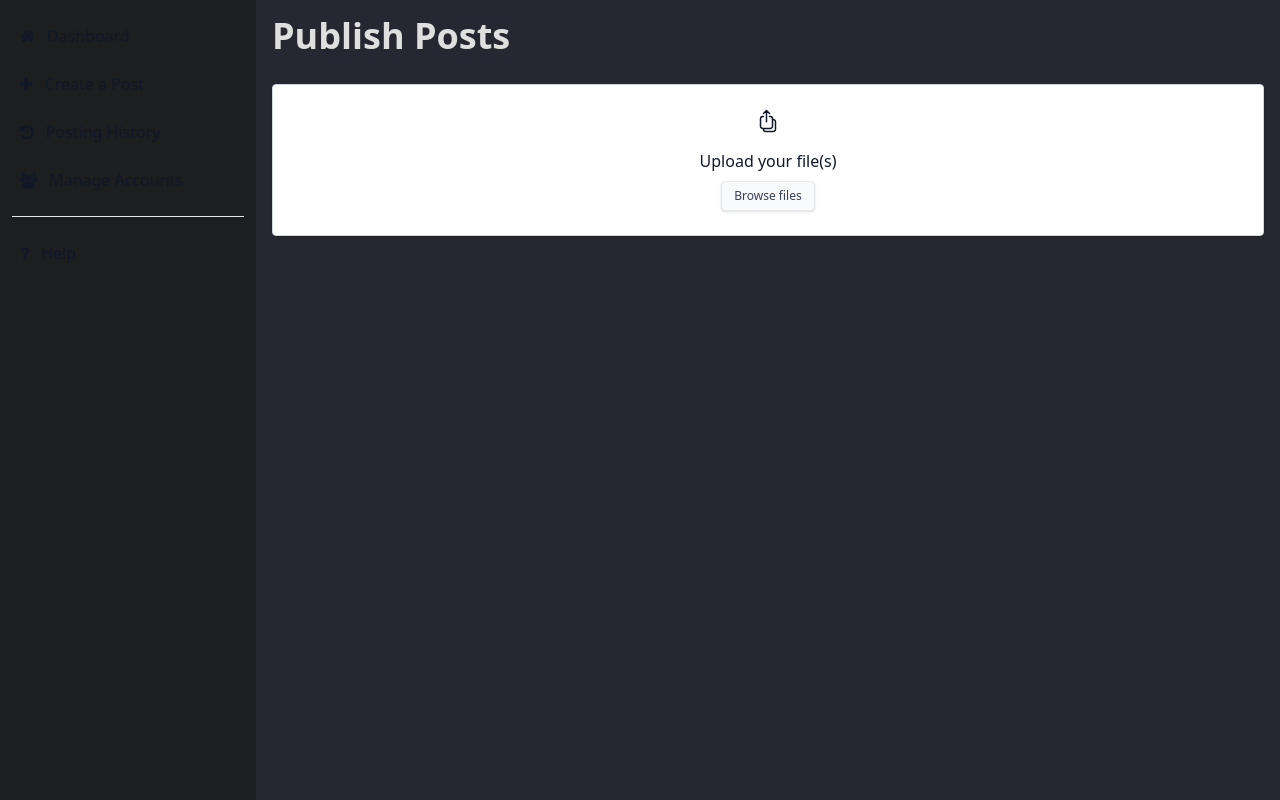
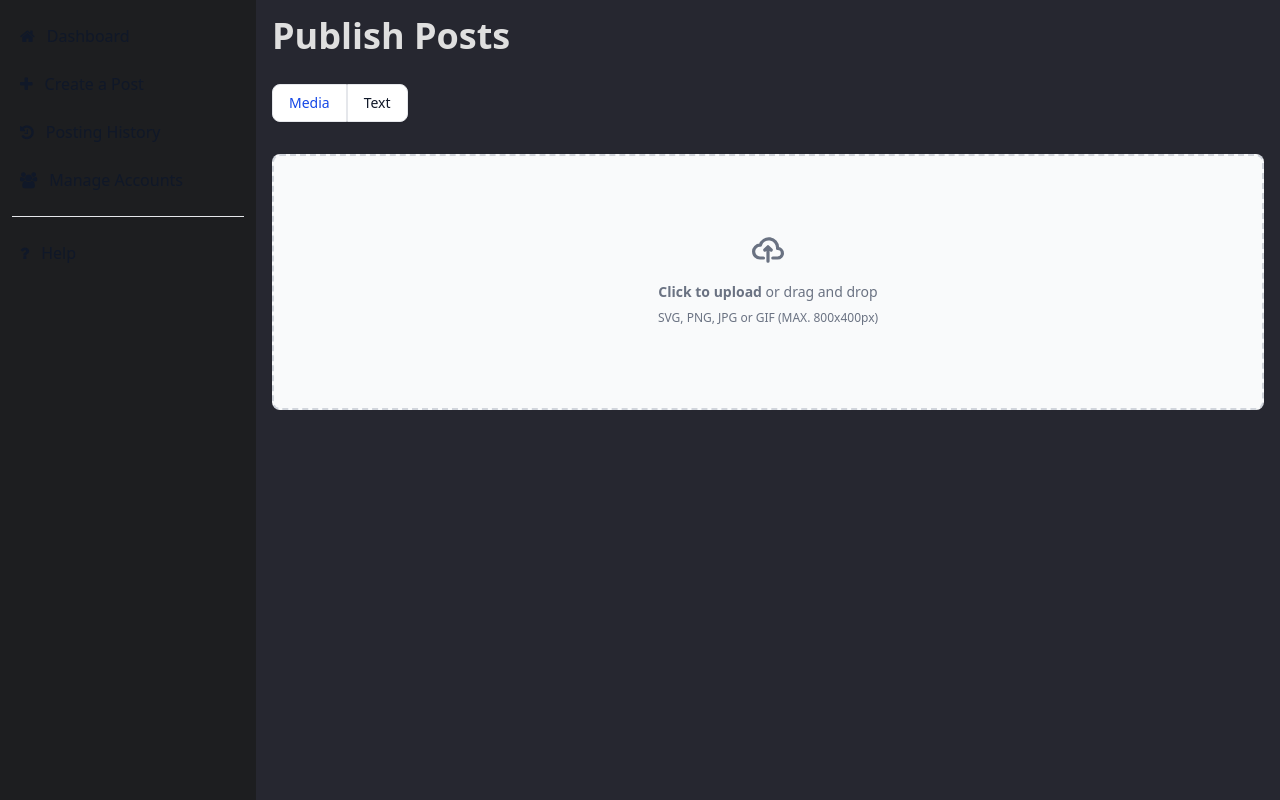
Before and after one commit to salam-07/SocialLink, a Flask app: page /create in a window 1280 px wide. Run offline with Flask 3, Linux system fonts and the light colour scheme.

Commit message:
Add Input Fields

```diff
--- a/sociallinkapp/templates/create_post.html
+++ b/sociallinkapp/templates/create_post.html
@@ -2,33 +2,53 @@
 
 <!-- This file is for the home page of the application-->
 {% block content %}
-<label
-  for="File"
-  class="flex flex-col items-center rounded border border-gray-300 bg-white p-4 text-gray-900 shadow-sm sm:p-6 dark:border-gray-700 dark:bg-gray-900 dark:text-white"
->
-  <svg
-    xmlns="http://www.w3.org/2000/svg"
-    fill="none"
-    viewBox="0 0 24 24"
-    stroke-width="1.5"
-    stroke="currentColor"
-    class="size-6"
-  >
-    <path
-      stroke-linecap="round"
-      stroke-linejoin="round"
-      d="M7.5 7.5h-.75A2.25 2.25 0 0 0 4.5 9.75v7.5a2.25 2.25 0 0 0 2.25 2.25h7.5a2.25 2.25 0 0 0 2.25-2.25v-7.5a2.25 2.25 0 0 0-2.25-2.25h-.75m0-3-3-3m0 0-3 3m3-3v11.25m6-2.25h.75a2.25 2.25 0 0 1 2.25 2.25v7.5a2.25 2.25 0 0 1-2.25 2.25h-7.5a2.25 2.25 0 0 1-2.25-2.25v-.75"
-    />
-  </svg>
 
-  <span class="mt-4 font-medium dark:text-white"> Upload your file(s) </span>
+<div class="inline-flex rounded-md shadow-xs">
+  <a href="#" id="media-btn" onclick="showMedia()" aria-current="page"
+    class="px-4 py-2 text-sm font-medium text-blue-700 bg-white border border-gray-200 rounded-s-lg hover:bg-gray-100 focus:z-10 focus:ring-2 focus:ring-blue-700 focus:text-blue-700 dark:bg-gray-800 dark:border-gray-700 dark:text-white dark:hover:text-white dark:hover:bg-gray-700 dark:focus:ring-blue-500 dark:focus:text-white">
+    Media
+  </a>
+  <a href="#" id="text-btn" onclick="showText()"
+    class="px-4 py-2 text-sm font-medium text-gray-900 bg-white border border-gray-200 rounded-e-lg hover:bg-gray-100 hover:text-blue-700 focus:z-10 focus:ring-2 focus:ring-blue-700 focus:text-blue-700 dark:bg-gray-800 dark:border-gray-700 dark:text-white dark:hover:text-white dark:hover:bg-gray-700 dark:focus:ring-blue-500 dark:focus:text-white">
+    Text
+  </a>
+</div>
 
-  <span
-    class="mt-2 inline-block rounded border border-gray-200 bg-gray-50 px-3 py-1.5 text-center text-xs font-medium text-gray-700 shadow-sm hover:bg-gray-100 dark:border-gray-700 dark:bg-gray-800 dark:text-gray-200 dark:hover:bg-gray-700"
-  >
-    Browse files
-  </span>
+<div id="media-upload" class="flex items-center justify-center w-full mt-8">
+  <label for="dropzone-file"
+    class="flex flex-col items-center justify-center w-full h-64 border-2 border-gray-300 border-dashed rounded-lg cursor-pointer bg-gray-50 dark:hover:bg-gray-800 dark:bg-gray-700 hover:bg-gray-100 dark:border-gray-600 dark:hover:border-gray-500 dark:hover:bg-gray-600">
+    <div class="flex flex-col items-center justify-center pt-5 pb-6">
+      <svg class="w-8 h-8 mb-4 text-gray-500 dark:text-gray-400" aria-hidden="true" xmlns="http://www.w3.org/2000/svg"
+        fill="none" viewBox="0 0 20 16">
+        <path stroke="currentColor" stroke-linecap="round" stroke-linejoin="round" stroke-width="2"
+          d="M13 13h3a3 3 0 0 0 0-6h-.025A5.56 5.56 0 0 0 16 6.5 5.5 5.5 0 0 0 5.207 5.021C5.137 5.017 5.071 5 5 5a4 4 0 0 0 0 8h2.167M10 15V6m0 0L8 8m2-2 2 2" />
+      </svg>
+      <p class="mb-2 text-sm text-gray-500 dark:text-gray-400">
+        <span class="font-semibold">Click to upload</span> or drag and drop
+      </p>
+      <p class="text-xs text-gray-500 dark:text-gray-400">
+        SVG, PNG, JPG or GIF (MAX. 800x400px)
+      </p>
+    </div>
+    <input id="dropzone-file" type="file" class="hidden" />
+  </label>
+</div>
 
-  <input multiple type="file" id="File" class="sr-only" />
-</label>
+
+<form id="text-form" class="hidden mt-8">
+  <div class="w-full mb-4 border border-gray-200 rounded-lg bg-gray-50 dark:bg-gray-700 dark:border-gray-600">
+    <div class="px-4 py-2 bg-white rounded-t-lg dark:bg-gray-800">
+      <label for="comment" class="sr-only">Your Post</label>
+      <textarea id="comment" rows="4"
+        class="w-full px-0 text-sm text-gray-900 bg-white border-0 dark:bg-gray-800 focus:ring-0 dark:text-white dark:placeholder-gray-400"
+        placeholder="Write Text" required></textarea>
+    </div>
+    <div class="flex items-center justify-between px-3 py-2 border-t dark:border-gray-600 border-gray-200">
+      <button type="submit"
+        class="inline-flex items-center py-2.5 px-4 text-xs font-medium text-center text-white bg-blue-700 rounded-lg focus:ring-4 focus:ring-blue-200 dark:focus:ring-blue-900 hover:bg-blue-800">
+        Post
+      </button>
+    </div>
+  </div>
+</form>
 {% endblock %}
```
